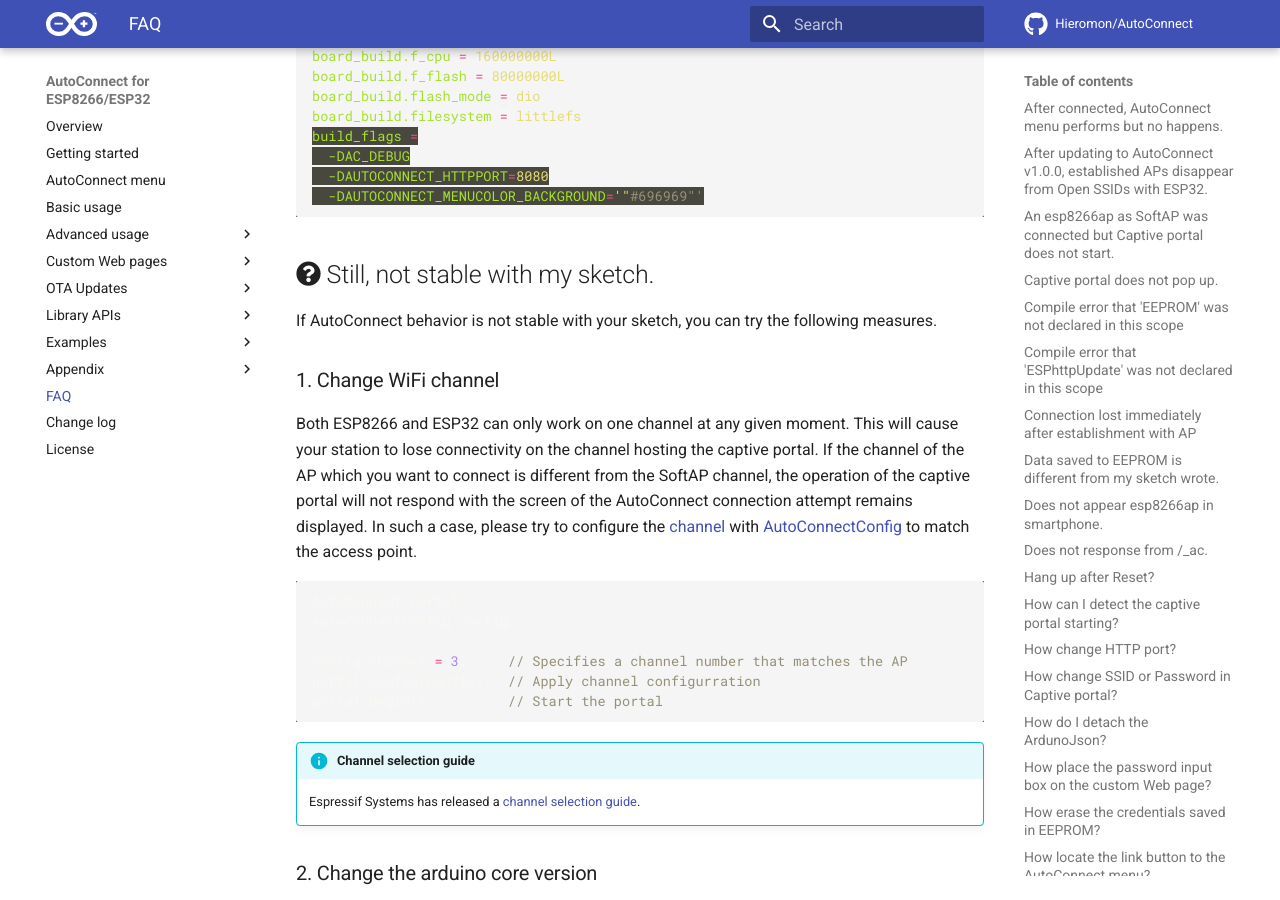
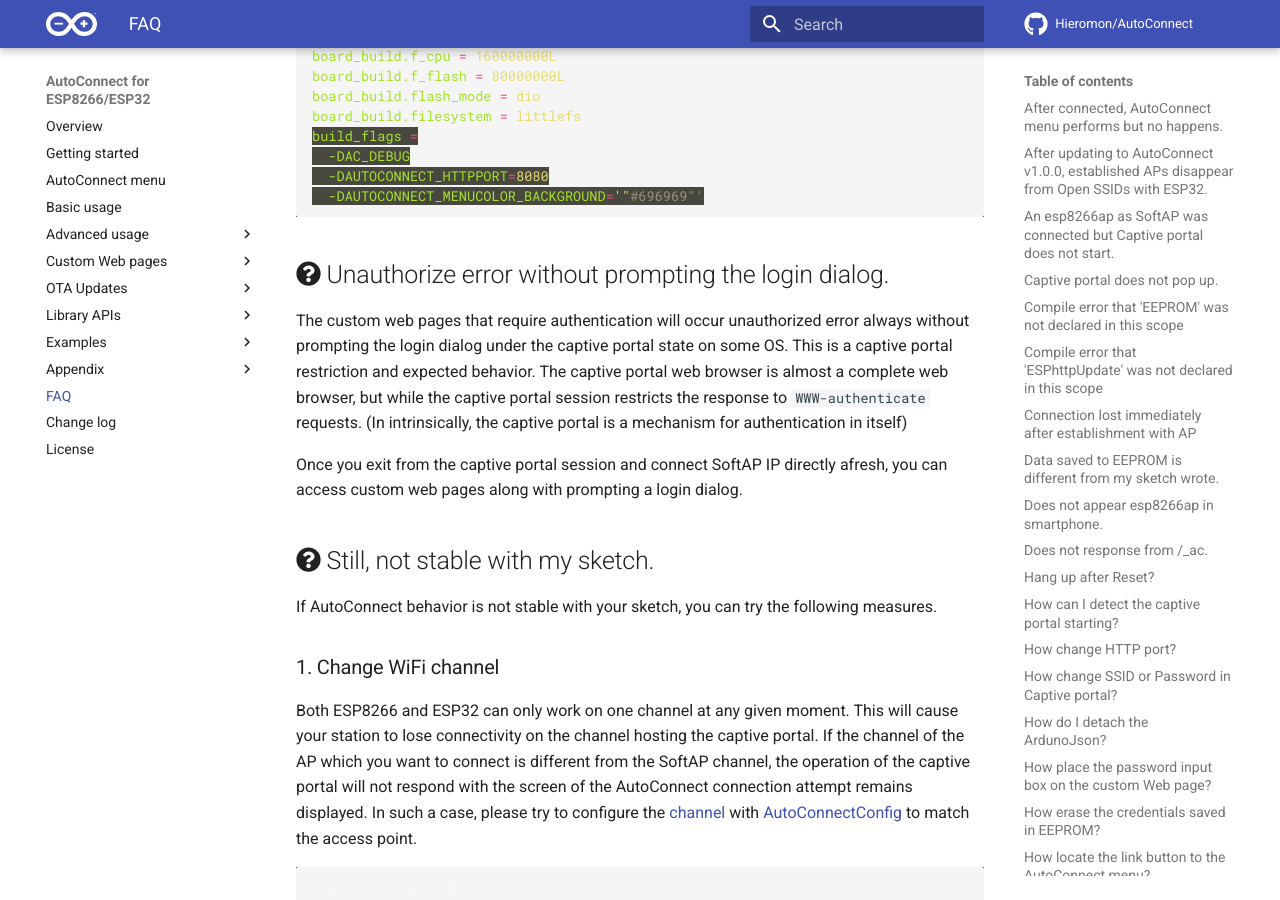
Before and after one commit to Hieromon/AutoConnect, an MkDocs documentation site: the page built from mkdocs/faq.md, in a window 1280 px wide and 900 px high, scrolled down 10937 px. Built offline with MkDocs 1.6.1 and Material for MkDocs 9.7.7, drawn with Linux system fonts in a browser that asks for light colours; nearby versions of some CDN libraries; comment, search, counter and statistics services are not loaded.

Commit message:
Adds a note for an unauthorized error

````diff
--- a/mkdocs/faq.md
+++ b/mkdocs/faq.md
@@ -312,6 +312,12 @@
   -DAUTOCONNECT_MENUCOLOR_BACKGROUND='"#696969"'
 ```
 
+## <i class="fa fa-question-circle"></i> Unauthorize error without prompting the login dialog.
+
+The custom web pages that require authentication will occur unauthorized error always without prompting the login dialog under the captive portal state on some OS. This is a captive portal restriction and expected behavior. The captive portal web browser is almost a complete web browser, but while the captive portal session restricts the response to `WWW-authenticate` requests. (In intrinsically, the captive portal is a mechanism for authentication in itself)
+
+Once you exit from the captive portal session and connect SoftAP IP directly afresh, you can access custom web pages along with prompting a login dialog.
+
 ## <i class="fa fa-question-circle"></i> Still, not stable with my sketch.
 
 If AutoConnect behavior is not stable with your sketch, you can try the following measures.
````
